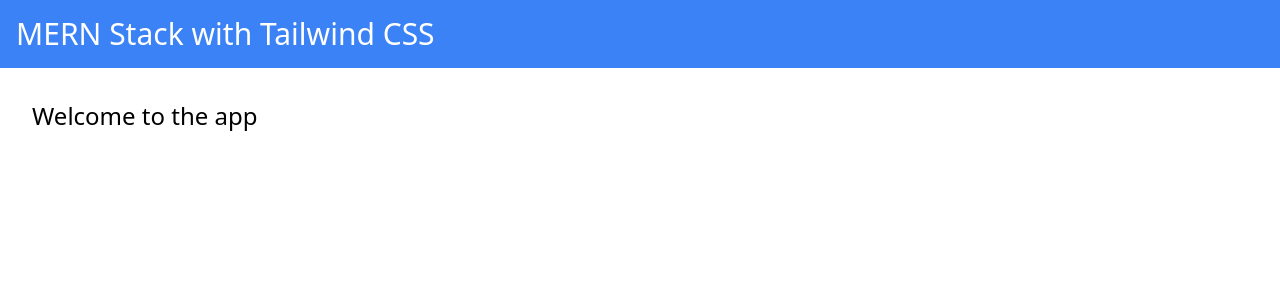
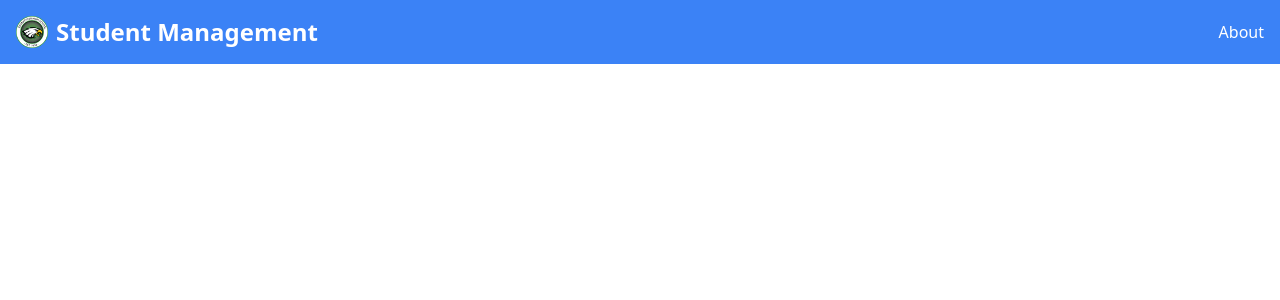
Before and after one commit to Sathiskumarssf/School-management, a React (Create React App) app in the folder client/: page / in a window 1280 px wide. Shown: the top 300 px of the page. Built offline with nearby package versions, Linux system fonts and the light colour scheme.

Commit message:
Add navbar

```diff
--- a/client/package.json
+++ b/client/package.json
@@ -8,6 +8,7 @@
     "@testing-library/user-event": "^13.5.0",
     "react": "^18.3.1",
     "react-dom": "^18.3.1",
+    "react-router-dom": "^6.26.0",
     "react-scripts": "5.0.1",
     "web-vitals": "^2.1.4"
   },
--- a/client/src/App.js
+++ b/client/src/App.js
@@ -1,16 +1,20 @@
-import React from 'react';
+// src/App.js
+import React from "react";
+import { BrowserRouter as Router, Route, Routes } from "react-router-dom";
+import Navbar from "./components/Navbar/Navbar";
 
-function App() {
+const App = () => {
   return (
-    <div className="App">
-      <header className="bg-blue-500 p-4 text-white">
-        <h1 className="text-3xl">MERN Stack with Tailwind CSS</h1>
-      </header>
-      <main className="p-8">
-        <h2 className="text-2xl">Welcome to the app</h2>
-      </main>
-    </div>
+    <Router>
+      <div>
+        <Navbar />
+        <Routes>
+          <Route path="/Navbar" element={<div>About Page</div>} />
+
+        </Routes>
+      </div>
+    </Router>
   );
-}
+};
 
 export default App;
--- /dev/null
+++ b/client/src/components/Navbar/Navbar.js
@@ -0,0 +1,33 @@
+// src/components/Navbar.js
+import React from "react";
+import { Link } from "react-router-dom";
+import logo from "../../assets/logo.png"
+
+
+function Navbar() {
+  return (
+    <nav className="bg-blue-500 p-4">
+      <div className="container mx-auto flex items-center justify-between">
+        {/* Logo */}
+        <div className="flex items-center space-x-2">
+          <img src={logo} alt="Student Management Logo" className="w-8 h-8" />
+          <Link to="/" className="text-white text-2xl font-bold">
+            Student Management
+          </Link>
+
+        </div>
+
+        {/* Navbar Links */}
+        <div className="hidden md:flex space-x-4">
+          <Link to="/about" className="text-white hover:text-gray-200">
+            About
+          </Link>
+
+
+        </div>
+      </div>
+    </nav>
+  );
+};
+
+export default Navbar;
```
Also changed, not shown: client/src/assets/logo.png (added), 1 other file (tests, documents, lock files or other folders).
